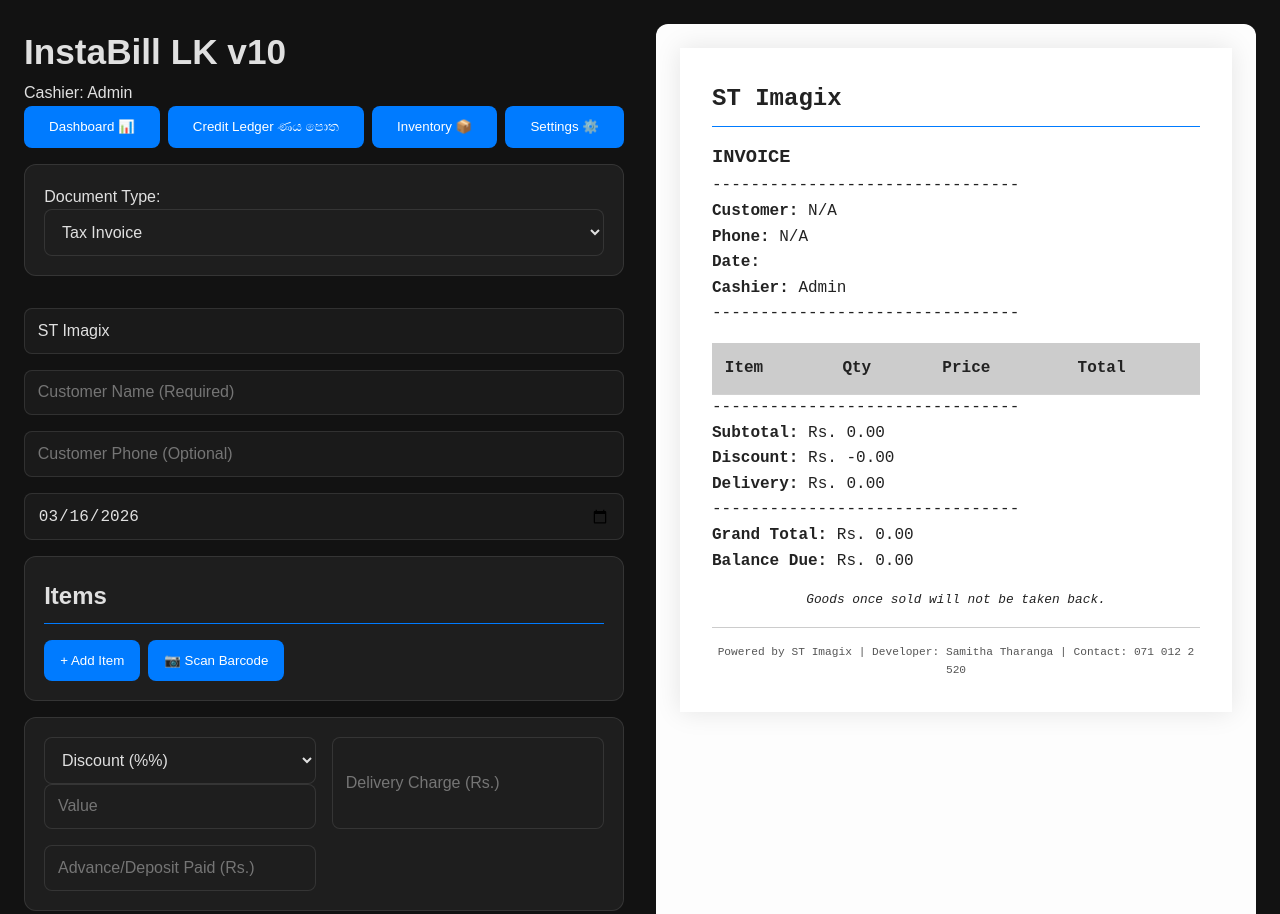
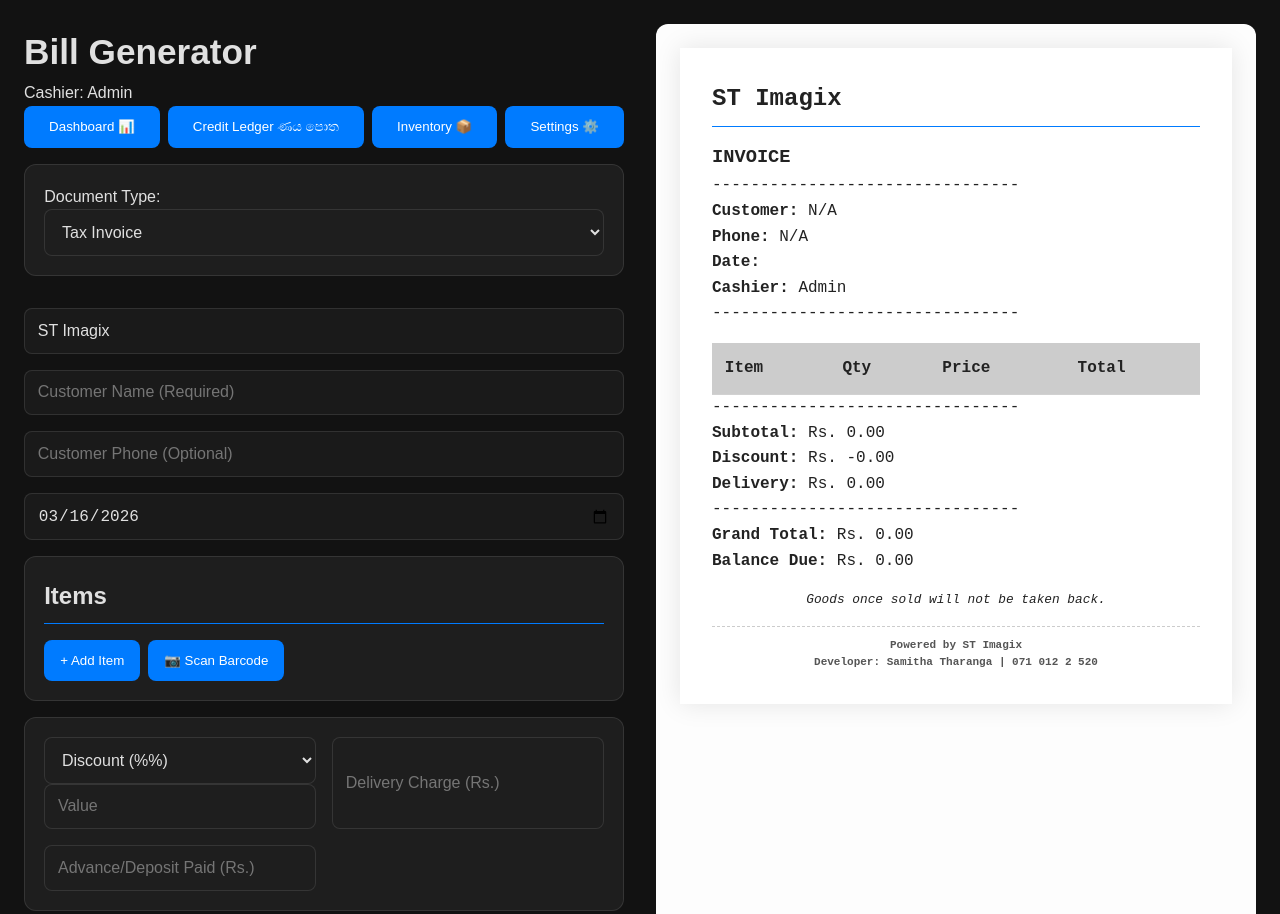
Before and after one commit to samithatharanga/instabill-lk, a plain HTML site: page index.html in a window 1280 px wide. Shown: the top 914 px of the page. Drawn offline with nearby package versions, Linux system fonts and the light colour scheme.

Commit message:
Final Version 10 - Added ST Imagix Branding & Bill Generator Title

```diff
--- a/index.html
+++ b/index.html
@@ -20,7 +20,7 @@
         <div class="form-section">
             <header class="main-header">
                  <div class="header-top">
-                    <h1>InstaBill LK v10</h1>
+                    <h1>Bill Generator</h1>
                     <div class="status-indicators">
                         <span id="current-cashier"></span>
                         <div id="offline-indicator"></div>
--- a/script.js
+++ b/script.js
@@ -230,11 +230,11 @@ document.addEventListener('DOMContentLoaded', () => {
         const vat = data.applyVat ? totalAfterDiscount * 0.18 : 0;
         const sscl = data.applySscl ? totalAfterDiscount * 0.025 : 0;
         const grandTotal = totalAfterDiscount + vat + sscl + data.deliveryCharge;
-        const balanceDue = grandTotal - data.advancePayment; // V10 NEW
+        const balanceDue = grandTotal - data.advancePayment;
 
         const logoEl = data.logo ? `<img id="logo-preview" src="${data.logo}" alt="Logo">` : '';
-        const mainTitle = data.documentType === 'quotation' ? 'QUOTATION' : 'INVOICE'; // V10 NEW
-        const footerNotesEl = data.footerNotes ? `<p class="receipt-footer-notes">${data.footerNotes}</p>` : ''; // V10 NEW
+        const mainTitle = data.documentType === 'quotation' ? 'QUOTATION' : 'INVOICE';
+        const footerNotesEl = data.footerNotes ? `<p class="receipt-footer-notes">${data.footerNotes}</p>` : '';
 
         dom.receiptPreview.innerHTML = `
             <div class="receipt-header">
@@ -266,9 +266,7 @@ document.addEventListener('DOMContentLoaded', () => {
             </div>
             <div class="qr-code-container" id="qr-code-container"></div>
             ${footerNotesEl}
-            <div class="receipt-branding">
-                Powered by ST Imagix | Developer: Samitha Tharanga | Contact: 071 012 2 520
-            </div>
+            <div class="receipt-branding" style="font-size: 11px; text-align: center; margin-top: 15px; border-top: 1px dashed #ccc; padding-top: 10px; color: #555; font-weight: bold;">Powered by ST Imagix <br> Developer: Samitha Tharanga | 071 012 2 520</div>
         `;
 
         const qrContainer = document.getElementById('qr-code-container');
```
